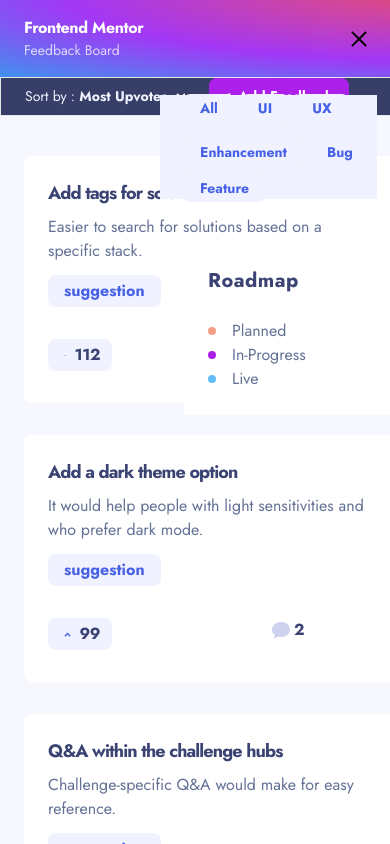
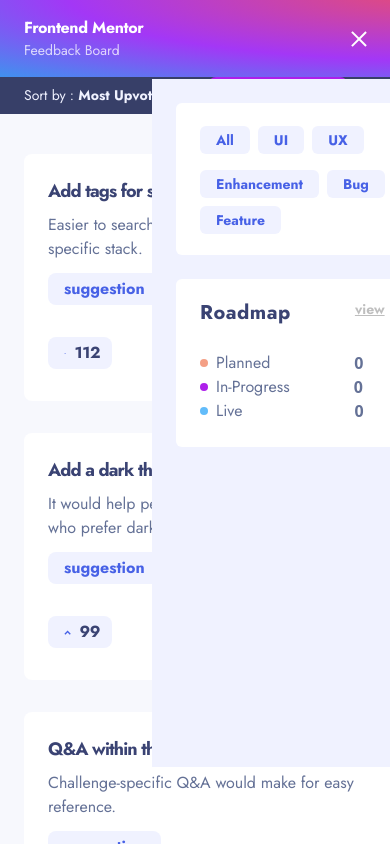
Before and after one commit to MundiaNderi/Product-feedback-app, a React (Vite) app: page / in a window 390 px wide. Both pictures are taken after a click on the button 359 px from the left and 38 px from the top of the page. Shown: the top 844 px of the page. Built offline with nearby package versions, Linux system fonts and the light colour scheme.

Commit message:
Mobile nav menu

```diff
--- a/src/Feedback.tsx
+++ b/src/Feedback.tsx
@@ -7,7 +7,8 @@ interface Feedback {
   title: string;
   description: string;
   status: string;
-  comments: string[];
+  comments: { id: number; content: string; user: { /* ... */ } }[];
+
 }
 
 export default function Feedback() {
--- a/src/Header.tsx
+++ b/src/Header.tsx
@@ -3,37 +3,36 @@ import '/src/Header.css';
 import { Turn as Hamburger } from 'hamburger-react';
 import { Link } from 'react-router-dom';
 
-
 export default function Header() {
-
     const [menuOpen, setMenuOpen] = useState(false);
 
     const handleToggle = (toggled: boolean) => {
-        setMenuOpen(toggled)
-    }
+        setMenuOpen(toggled);
+    };
+
     return (
-        <div className="header md:hidden flex flex-row items-center px-6" >
-            {/*Feedback Board */}
-            <div className="my-4 inline-flex flex-col justify-center items-start mr-48 relative" >
-                <h1 className='text-white font-jost text-base tracking-tight font-bold leading-normal md:tracking-tighter' >Frontend Mentor</h1>
-                <p className='text-white font-jost text-sm font-medium leading-normal opacity-75' >Feedback Board</p>
+        <div className="header md:hidden flex flex-row items-center px-6">
+            {/* Feedback Board */}
+            <div className="my-4 inline-flex flex-col justify-center items-start mr-48 relative">
+                <h1 className='text-white font-jost text-base tracking-tight font-bold leading-normal md:tracking-tighter'>Frontend Mentor</h1>
+                <p className='text-white font-jost text-sm font-medium leading-normal opacity-75'>Feedback Board</p>
             </div>
-            {/*Hamburger Menu */}
-            <div className="items-end relative " >
+            {/* Hamburger Menu */}
+            <div className="items-end relative">
                 <Hamburger
                     size={20}
                     duration={0.4}
                     direction="right"
+                    color='#fff'
                     onToggle={(toggled) => handleToggle(toggled)}
                 />
             </div>
 
             {menuOpen && (
-                <div className='flex absolute flex-col mt-16  ml-28  border-gray-950 ' >
+                <div className='flex absolute mt-96 -mb-96 flex-col ml-32 bg-pastelPurple'>
                     {/* Filters */}
-                    <div className="absolute flex-col px-6 py-6 rounded-md" >
-                        <div className='bg-pastelPurple' >
-                        <div className='flex-row  ml-6'>
+                    <div className="tags bg-white rounded-md mx-6 mt-6 " >
+                        <div className='flex-row mt-6 ml-6'>
                     <a className='font-jost text-blue py-1 px-4 bg-pastelPurple text-sm font-semibold mr-2 rounded-md' href='/'>All</a>
                     <a className='font-jost text-blue py-1 px-4 bg-pastelPurple text-sm font-semibold mr-2 rounded-md' href='/'>UI</a>
                     <a className='font-jost text-blue py-1 px-4 bg-pastelPurple text-sm font-semibold mr-17 rounded-md' href='/'>UX</a>
@@ -46,44 +45,42 @@ export default function Header() {
                     <a className='font-jost text-blue py-1 px-4 bg-pastelPurple text-sm font-semibold mr-2 rounded-md' href='/'>Feature</a>
                 </div>
                 </div>
-                    {/*Roadmap*/}
-                    {menuOpen && (
-                <div className="roadmap absolute bg-white mt-6 mx-6 px-6 flex-col " >
-                <div className='flex  flex-row pt-5' >
-                    <h2 className='mr-24 font-jost text-xl font-bold tracking-wide text-darkNavy' >Roadmap</h2>
+                    {/* Roadmap */}
+                    <div className="roadmap bg-white mt-6 px-6 mx-6 mb-80 rounded-md" >
+                        <div className='flex flex-row pt-5 ' >
+                            <h2 className='mr-16 font-jost text-xl font-bold tracking-wide text-darkNavy' >Roadmap</h2>
                             <Link className='font-jost text-sm font-semibold underline opacity-25 ' to='/view'>view</Link>
                         </div>
-                <div className='flex flex-row items-center mt-6 ' >
+                        <div className='flex flex-row items-center mt-6' >
                             <svg
-                    className='my-1 mr-4'
+                            className='my-1 mr-2'
                             xmlns="http://www.w3.org/2000/svg" width="8" height="8" viewBox="0 0 8 8" fill="none">
                                 <circle cx="4" cy="4" r="4" fill="#F49F85"/>
                                 </svg>
-                    <p className='text-lightGrey font-jost mr-28  text-base font-normal' >Planned</p>
+                                <p className='text-lightGrey font-jost mr-20  text-base font-normal' >Planned</p>
                                 <p className='pl-1 text-lightGrey font-bold ' >0</p>
                         </div>
 
                 <div className='flex flex-row items-center' >
-                    <svg className='my-1 mr-4'
+                    <svg className='my-1 mr-2'
                     xmlns="http://www.w3.org/2000/svg" width="8" height="8" viewBox="0 0 8 8" fill="none">
                         <circle cx="4" cy="4" r="4" fill="#AD1FEA"/>
                     </svg>
                     <p className='font-jost text-lightGrey font-bol' >In-Progress</p>
-                    <p className='ml-24 text-lightGrey font-bold ' >0</p>
+                    <p className='ml-16 text-lightGrey font-bold ' >0</p>
                 </div>
 
                     <div className='flex flex-row pb-6 items-center' >
-                        <svg className='my-1 mr-4'
+                        <svg className='my-1 mr-2'
                         xmlns="http://www.w3.org/2000/svg" width="8" height="8" viewBox="0 0 8 8" fill="none">
                             <circle cx="4" cy="4" r="4" fill="#62BCFA"/>
                         </svg>
                         <p className='font-jost text-lightGrey' >Live</p>
-                        <p className='ml-36 text-lightGrey font-bold ' >0</p>
+                        <p className='ml-28 text-lightGrey font-bold ' >0</p>
+                    </div>
             </div>
                 </div>
             )}
         </div>
-            </div>
-            )}
-            </div>
-    )}
+    );
+}
--- a/src/Navbar.tsx
+++ b/src/Navbar.tsx
@@ -3,7 +3,7 @@ export default function Navbar(){
     return(
         <>
         <div className="flex flex-col md:flex-row" >
-        <div className="bg-navyBlue flex flex-row  border border-y-green items-center  md:mr-40 md:mt-24 md:rounded-lg">
+        <div className="bg-navyBlue flex flex-row items-center  md:mr-40 md:mt-24 md:rounded-lg">
          <svg
          className='hidden md:block my-6 ml-6 mr-4'
          xmlns="http://www.w3.org/2000/svg" width="23" height="24" viewBox="0 0 23 24" fill="none"><g clip-path="url(#clip0_12_5)">
--- a/src/Roadmap.tsx
+++ b/src/Roadmap.tsx
@@ -8,8 +8,8 @@ export default function Roadmap() {
     const [toggleState, setToggleState] = useState(1);
 
 
-    const toggleTab = (index: number) => {
-        setToggleState(index);
+    const toggleTab = (i: number) => {
+        setToggleState(i);
     }
 
 
@@ -52,7 +52,7 @@ export default function Roadmap() {
             <div className='grid grid-cols-3 gap-1 mt-12'>
 
                 {/*Planned */}
-                     <div className={`mx-6 flex-col border border-rose-500 md:flex-row sm:${toggleState ===1 ? "active-tabs active-content" : "content tabs"}`} >
+                     <div className={`mx-6 flex-col border border-rose-500 md:flex-row sm:${toggleState === 1 ? "active-content" : "content"}`} >
                         <h1 className='font-jost text-xl font-bold leading-normal tracking-tighter text-darkNavy ' >Planned (2)</h1>
                         <p className='font-jost text-base font-normal leading-normal text-darkNavy ' >Ideas prioritized for research</p>
                     <div className='flex flex-col mt-8 rounded-md px-8 planned' >
@@ -86,7 +86,7 @@ export default function Roadmap() {
 
 
                 {/*In Progress*/}
-                     <div className={`mx-6  sm:${toggleState === 2 ? "active-tabs active-content" : "content tabs"}`}>
+                     <div className={`mx-6  sm:${toggleState === 2 ? "active-content" : "content"}`}>
                         <h1 className='font-jost text-xl font-bold leading-normal tracking-tighter text-darkNavy ' >In-Progress (3)</h1>
                         <p className='font-jost text-base font-normal leading-normal text-darkNavy ' >Features currently being developed</p>
                     <div className='flex flex-col mt-8 rounded-5 bg-white px-8 rounded-md progress ' >
@@ -120,7 +120,7 @@ export default function Roadmap() {
 
 
                 {/*Live*/}
-                     <div className={`mx-6 sm:${toggleState === 3 ? "active-tabs active-content" : "content tabs"}`} >
+                     <div className={`mx-6 sm:${toggleState === 3 ? "active-content" : "content"}`} >
                         <h1 className='font-jost text-xl font-bold leading-normal tracking-tighter text-darkNavy ' >Live (1)</h1>
                         <p className='font-jost text-base font-normal leading-normal text-darkNavy ' >Released features</p>
                     <div className='flex flex-col mt-8 rounded-5 bg-white px-8 live' >
--- a/src/Suggestions.tsx
+++ b/src/Suggestions.tsx
@@ -6,11 +6,41 @@ import Feedback from "./Feedback";
 import Header from "./Header";
 import getFeedbackData from '../feedbackService'
 
+interface User {
+  image: string;
+  name: string;
+  username: string;
+}
+
+interface Comment {
+  id: number;
+  content: string;
+  user: User;
+  replies?: Reply[];
+}
+
+interface Reply {
+  content: string;
+  replyingTo: string;
+  user: User;
+}
+
+interface FeedbackItem {
+  id: number;
+  title: string;
+  category: string;
+  upvotes: number;
+  status: string;
+  description: string;
+  comments: Comment[];
+}
+
+
 export default function Suggestions() {
-  const [feedbackData, setFeedbackData] = useState(getFeedbackData());
+  const [feedbackData, setFeedbackData] = useState<FeedbackItem[]>(getFeedbackData());
   const hasFeedback = Array.isArray(feedbackData) && feedbackData.length > 0;
 
-  const handleAddFeedback = (newFeedback) => {
+  const handleAddFeedback = (newFeedback: FeedbackItem) => {
     setFeedbackData([...feedbackData, newFeedback]);
   };
 
@@ -23,7 +53,7 @@ export default function Suggestions() {
           <Header/>
           <Navbar />
           {hasFeedback ? (
-            <Feedback FeedbackData={feedbackData} />
+            <Feedback feedbackData={feedbackData} />
           ) : (
             <div className="flex flex-col items-center justify-center h-full">
               <p>No feedback yet. Share your thoughts!</p>
```
Lines whose indentation alone changed are shown as unchanged.
